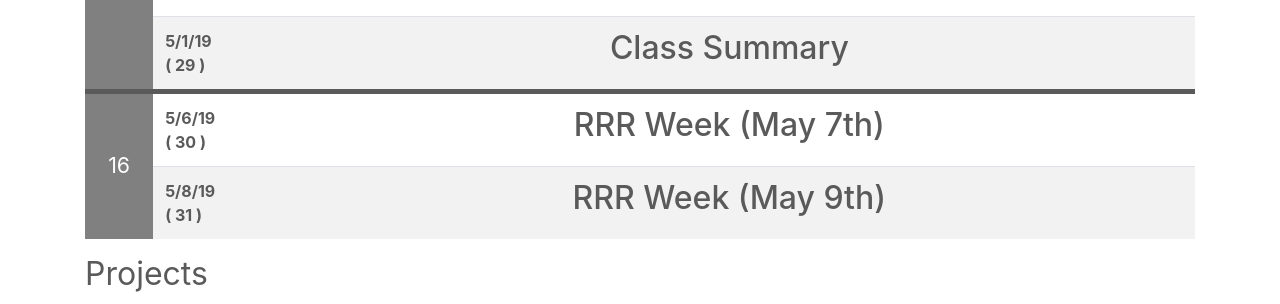
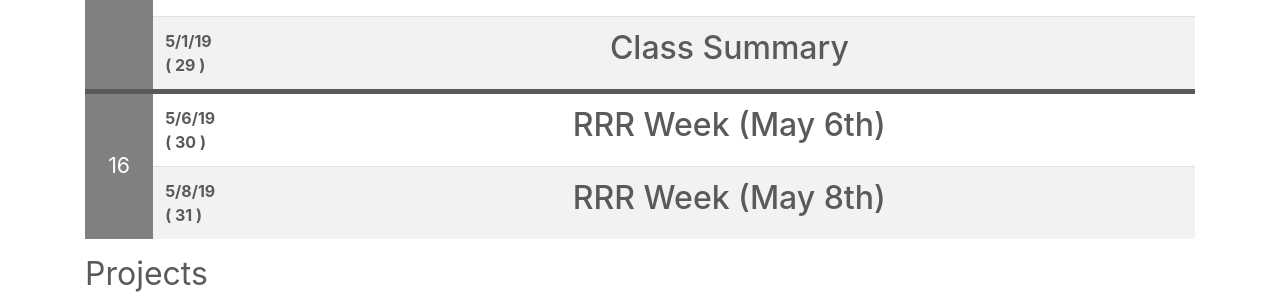
Before and after one commit to ucbrise/cs294-ai-sys-sp19, a Jekyll site: the page built from index.md, in a window 1280 px wide and 900 px high, scrolled down 9258 px. Shown: the part 240-544 px from the top of the window. Built offline with Jekyll 4.4.1, drawn with Linux system fonts in a browser that asks for light colours; nearby versions of some CDN libraries; our own code applies the rules of GitHub Pages for plain Markdown files.

Commit message:
fixing the dates

```diff
--- a/index.md
+++ b/index.md
@@ -857,9 +857,9 @@ If you find some of the reading confusing and want a more gentle introduction, t
 
 
 {% include syllabus_entry %}
-<center> <h1>RRR Week (May 7th)</h1> </center>
+<center> <h1>RRR Week (May 6th)</h1> </center>
 {% include syllabus_entry %}
-<center> <h1>RRR Week (May 9th)</h1> </center>
+<center> <h1>RRR Week (May 8th)</h1> </center>
 
 
 
```
